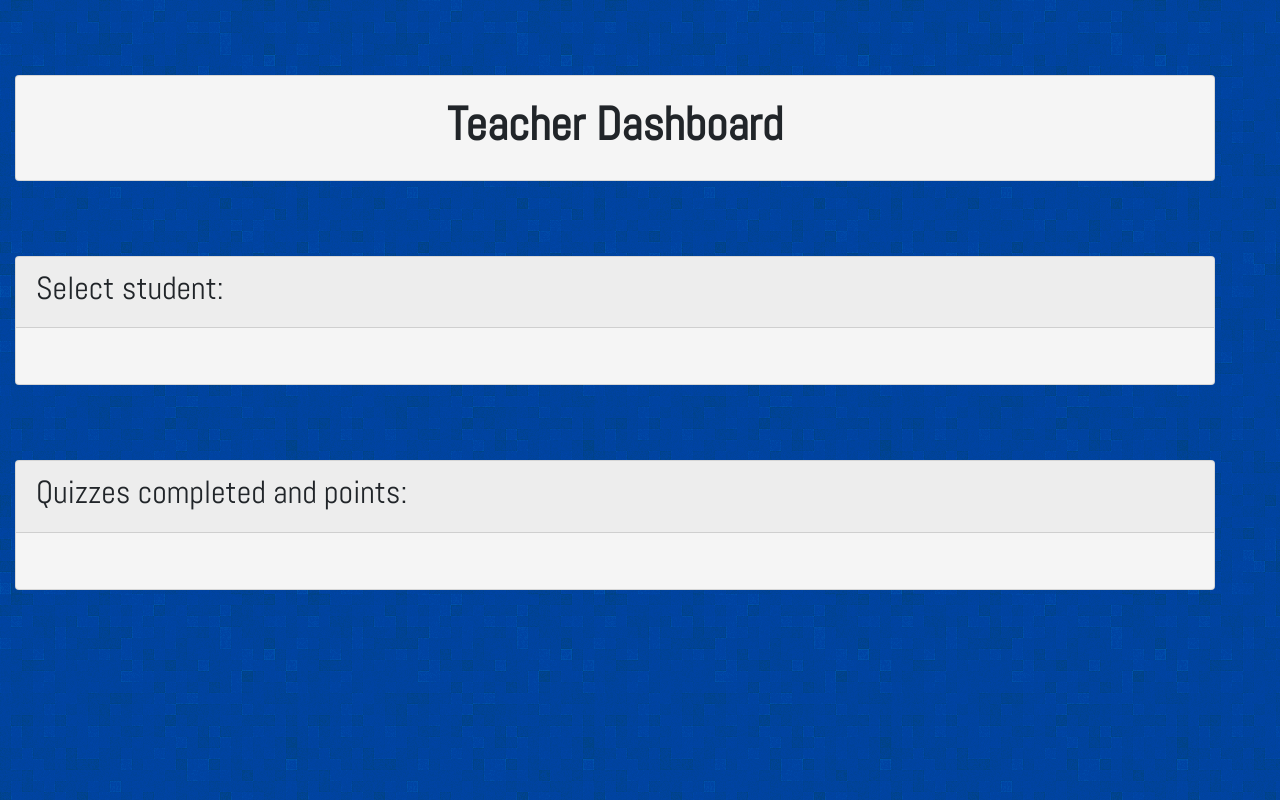
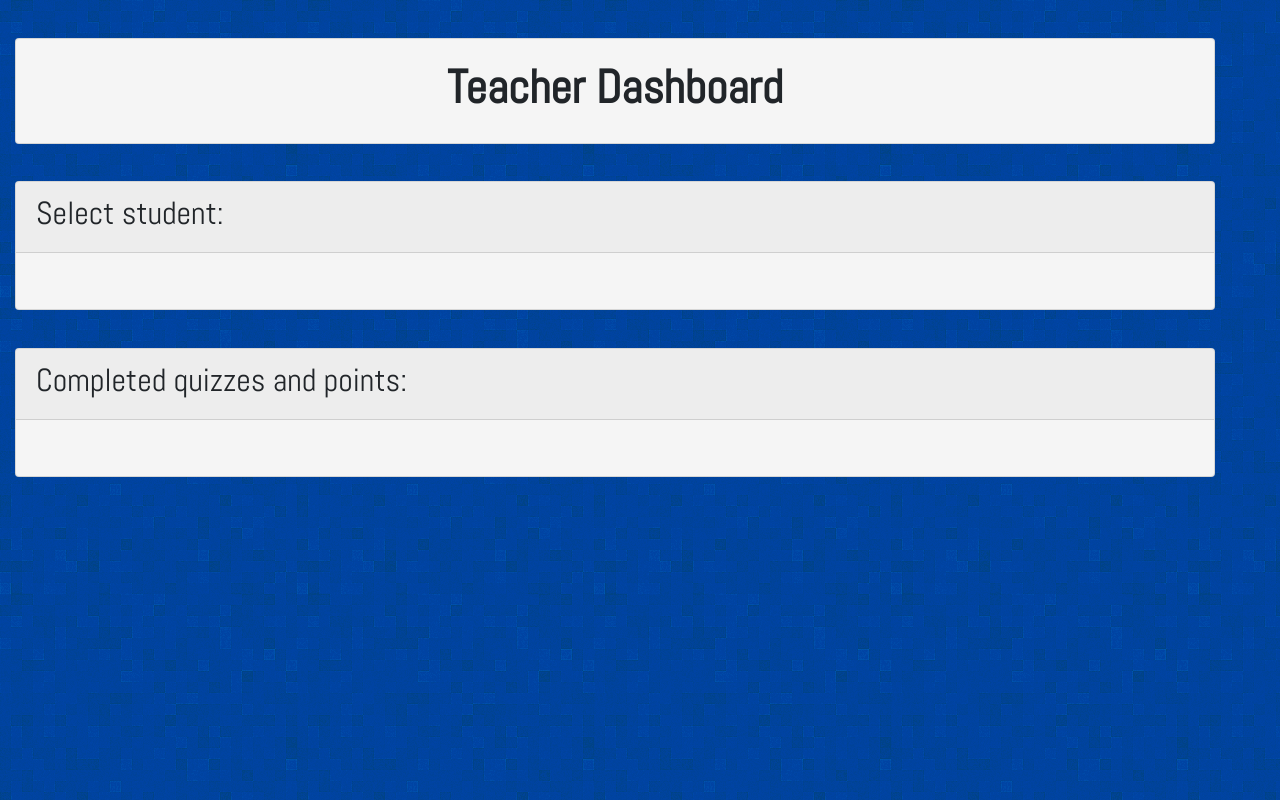
Before and after one commit to muusssari/php-quiz-web, a PHP site: page /dashboard.php in a window 1280 px wide. Run offline with PHP 8.4, Linux system fonts and the light colour scheme; data that the repository does not hold is empty; some libraries are stand-ins or nearby versions.

Commit message:
style changes to dashboard

```diff
--- a/dashboard.php
+++ b/dashboard.php
@@ -20,7 +20,7 @@
                     $students = $conn->query("SELECT * FROM users");
                     while($row = $students->fetch_assoc()) {
                         if($row["permiss"] == false) {
-                            echo '<li><button type="button" onclick="studentScores('.$row["idUsers"].')"><h3>Student: '.$row["uidUsers"].'</h3></button></li>';
+                            echo '<li><button type="button" class="btn btn-primary btn-block" onclick="studentScores('.$row["idUsers"].')"><h3>Student: '.$row["uidUsers"].'</h3></button></li>';
                         }
                     }
                     ?>
@@ -30,7 +30,7 @@
         </div>
     <div id="dashMid">
     <div class="card">
-            <div class="card-header"><h2>Quizzes completed and points: </h2></div>
+            <div class="card-header"><h2>Completed quizzes and points: </h2></div>
             <div class="card-body">
                 <ul id="scores">
 
--- a/includes/checkScores.php
+++ b/includes/checkScores.php
@@ -6,7 +6,7 @@ if(isset($_POST['id'])) {
     $quiz = $conn->query("SELECT * FROM quiz");
 
         while($row = $quiz->fetch_assoc()) {
-            echo "<div class='card'><div class='card-content'><h3>Quiz Name: <b style='font-size:25pt;'>" . $row['quiz'] . "</b>";
+            echo "<div class='card' style='background-color:#EEEEEE!important;'><div class='card-content'><h3>Quiz Name: <b style='font-size:25pt;'>" . $row['quiz'] . "</b>";
             $scores = 0;
             $done = false;
             $qID = $row['idQuiz'];
@@ -29,7 +29,7 @@ if(isset($_POST['id'])) {
                 echo "&nbsp; <span style='background-color: red; border-radius:3px; color:white; padding:4px;'> Not done! <span></h3><br>";
             }
 
-            echo "<h5>Scores: " . $scores . "</h5></div></div><br>";
+            echo "<h5>Scores: &nbsp;<b style='font-size:25pt;'>" . $scores . "</b></h5></div></div><br>";
         }
 }
 ?>
--- a/style.css
+++ b/style.css
@@ -179,10 +179,8 @@ ul li button{
   grid-template: 40% 60%;
   }
 
-#dashLeft{
-position: -webkit-sticky;
-position: sticky;
-top: 0;
+li a:hover{
+  text-decoration: none;
 }
 
 #dashMid{
@@ -191,7 +189,7 @@ float:left;
 
   .card{
     margin-right: 4%;
-    margin-top: 6%;
+    margin-top: 3%;
     background-color: whitesmoke!important;
   }
 
```
